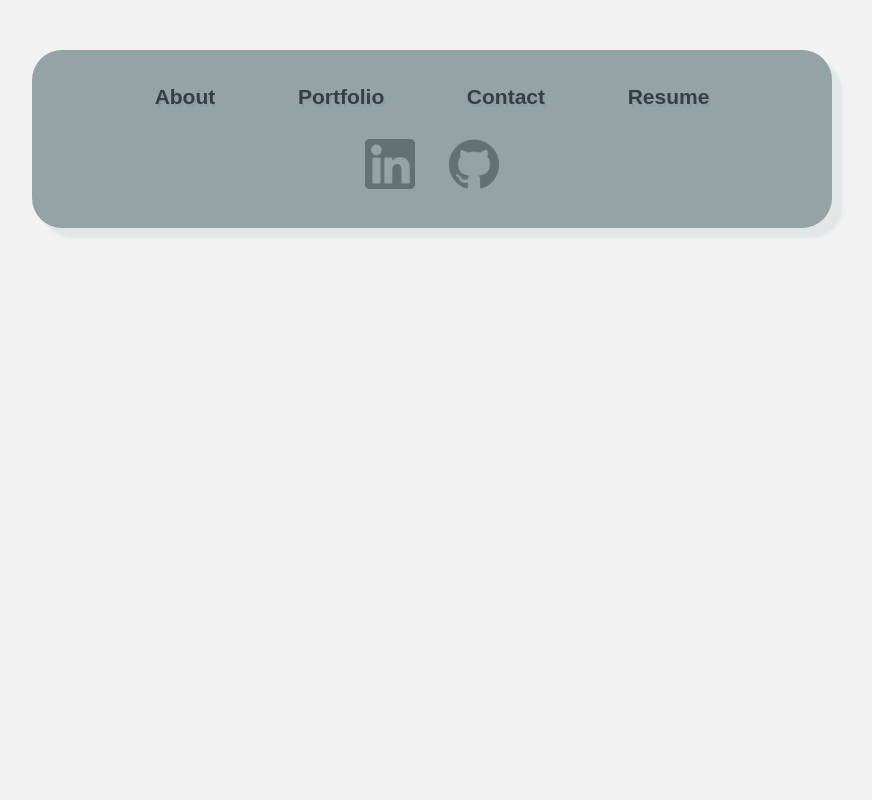
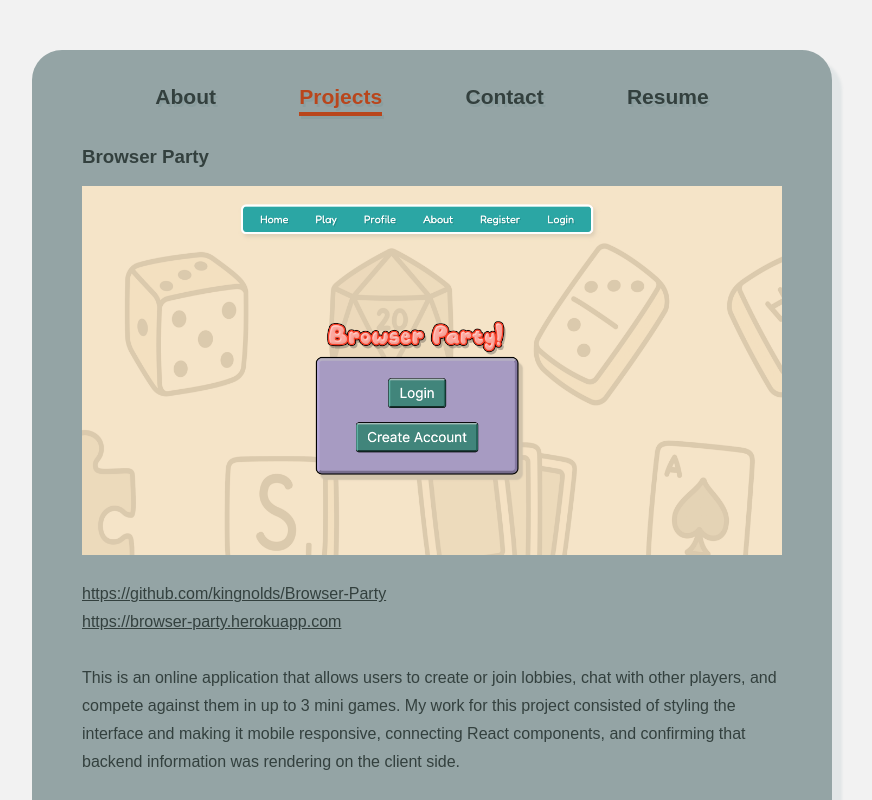
Before and after one commit to rabrigo/portfolio, a React (Create React App) app: page /projects in a window 1280 px wide. Shown: the top 800 px of the page, without its empty margins (208-1080 px from the left). Built offline with nearby package versions, Linux system fonts and the light colour scheme; a web font is replaced by a local one.

Commit message:
updated bio

```diff
--- a/src/App.js
+++ b/src/App.js
@@ -2,7 +2,7 @@ import { BrowserRouter as Router, Routes, Route, NavLink } from "react-router-do
 import Home from "./pages/Home.js"
 import About from "./pages/About";
 import Contact from "./pages/Contact";
-import Portfolio from "./pages/Portfolio";
+import Projects from "./pages/Projects";
 import Resume from "./pages/Resume";
 import LinkedIn from './graphics/linkedin.png'
 import GitHub from './graphics/github.png'
@@ -13,15 +13,15 @@ function App() {
       <Router>
         <ul className="header">
           <li><NavLink to="/about" activeClassName="active">About</NavLink></li>
-          <li><NavLink to="/portfolio" activeClassName="active">Portfolio</NavLink></li>
+          <li><NavLink to="/projects" activeClassName="active">Projects</NavLink></li>
           <li><NavLink to="/contact" activeClassName="active">Contact</NavLink></li>
           <li><NavLink to="/resume" activeClassName="active">Resume</NavLink></li>
         </ul>
         <div className="main-content">
           <Routes>
-            <Route path="/react-portfolio" element={<Home />} />
+            {/* <Route path="/about" element={<Home />} /> */}
             <Route path="/about" element={<About />} />
-            <Route path="/portfolio" element={<Portfolio />} />
+            <Route path="/projects" element={<Projects />} />
             <Route path="/contact" element={<Contact />} />
             <Route path="/resume" element={<Resume />} />
           </Routes>
--- a/src/pages/About.js
+++ b/src/pages/About.js
@@ -8,7 +8,7 @@ export default function About() {
                 <img className="laptop-pic" src={Laptop}/>
             </div>
             <p className="about-text">
-                My name is Ronnel and I am a Software Developer. This past March, I received my certificate in Full Stack Development at the University of Washington's Coding Boot Camp. This website contains my group projects from this program. Outside of coding, I enjoy making music, filming and editing videos, and dancing.
+            My name is Ronnel and I am a Software Developer. This past March, I received my certificate in Full Stack Development. This page contains my group projects from this program. Some of the technologies I enjoyed delving into include: JavaScript, HTML, CSS, Node, and React. I discovered my knack for developing smooth functionality and interfaces. You can see it throughout my apps on the project page. Outside of programming, I enjoy making music, filming and editing videos, and dancing.
             </p>
         </div>
     )
--- a/src/pages/Portfolio.js
+++ b/src/pages/Projects.js
@@ -3,7 +3,7 @@ import Furiendr from '../screenshots/furiendr.png'
 import Ponder from '../screenshots/ponder.png'
 import BrowserParty from '../screenshots/browser-party.png'
 
-export default function Portfolio() {
+export default function Projects() {
     return (
     <>
         <ul className="portfolio">
```
